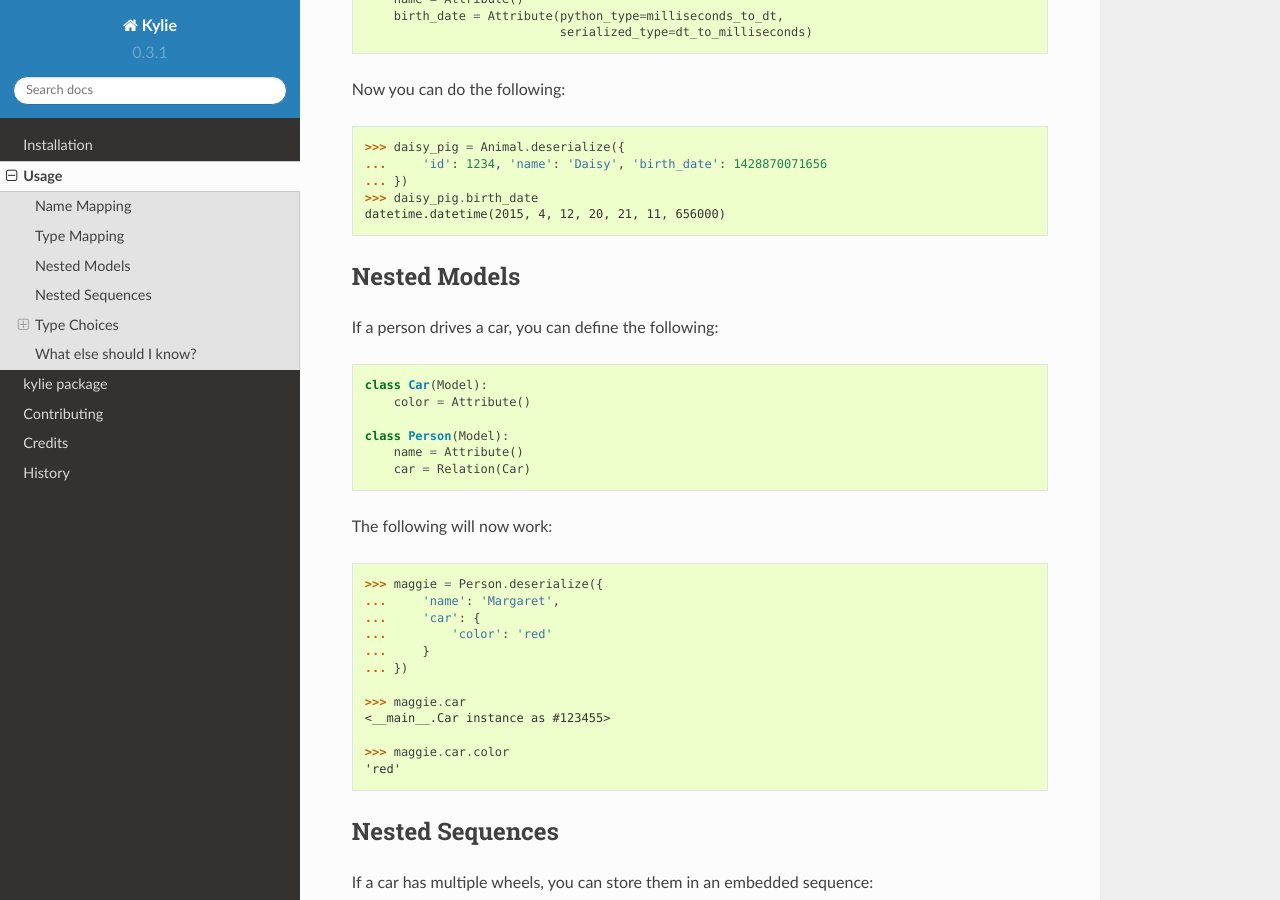
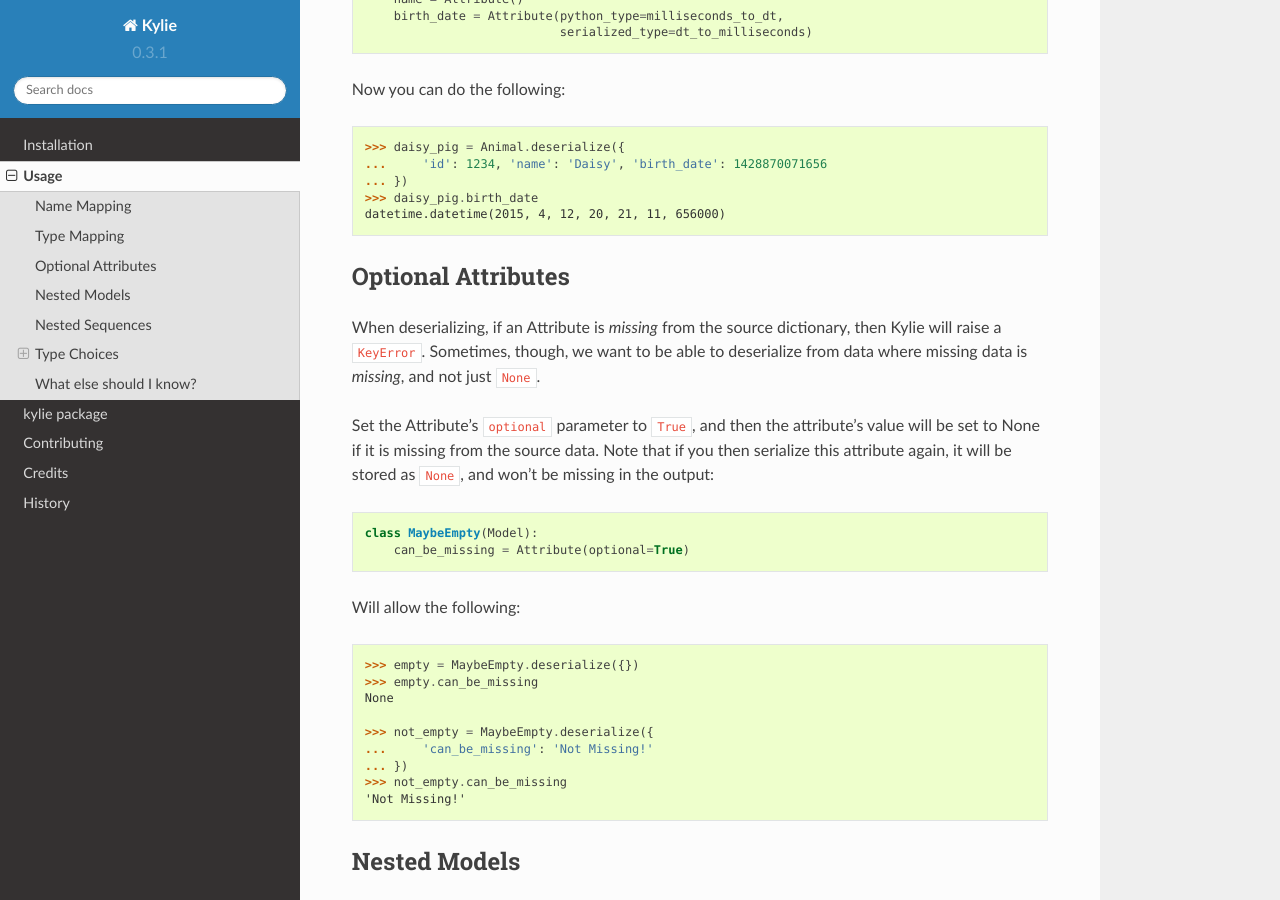
Before and after one commit to judy2k/kylie, a Sphinx documentation site: the page built from docs/usage.rst, in a window 1280 px wide and 900 px high, scrolled down 2024 px. Built offline with Sphinx 7.4.7 and the Read the Docs theme 2.0.0, drawn with Linux system fonts in a browser that asks for light colours; some of the changed text lies outside the part shown.

Commit message:
Added docs for optional param.

```diff
--- a/docs/usage.rst
+++ b/docs/usage.rst
@@ -106,6 +106,36 @@
     >>> daisy_pig.birth_date
     datetime.datetime(2015, 4, 12, 20, 21, 11, 656000)
 
+
+.. _optional_attributes:
+
+Optional Attributes
+-------------------
+
+When deserializing, if an Attribute is *missing* from the source dictionary,
+then Kylie will raise a ``KeyError``. Sometimes, though, we want to be able to
+deserialize from data where missing data is *missing*, and not just ``None``.
+
+Set the Attribute's ``optional`` parameter to ``True``, and then the attribute's
+value will be set to None if it is missing from the source data. Note that if
+you then serialize this attribute again, it will be stored as ``None``, and won't
+be missing in the output::
+
+    class MaybeEmpty(Model):
+        can_be_missing = Attribute(optional=True)
+
+
+Will allow the following::
+
+    >>> empty = MaybeEmpty.deserialize({})
+    >>> empty.can_be_missing
+    None
+
+    >>> not_empty = MaybeEmpty.deserialize({
+    ...     'can_be_missing': 'Not Missing!'
+    ... })
+    >>> not_empty.can_be_missing
+    'Not Missing!'
 
 
 .. _nested models:
```
Also changed, not shown: other parts of docs/usage.rst (+0 -4 lines), HISTORY.rst (+7 -0 lines), 2 other files.
